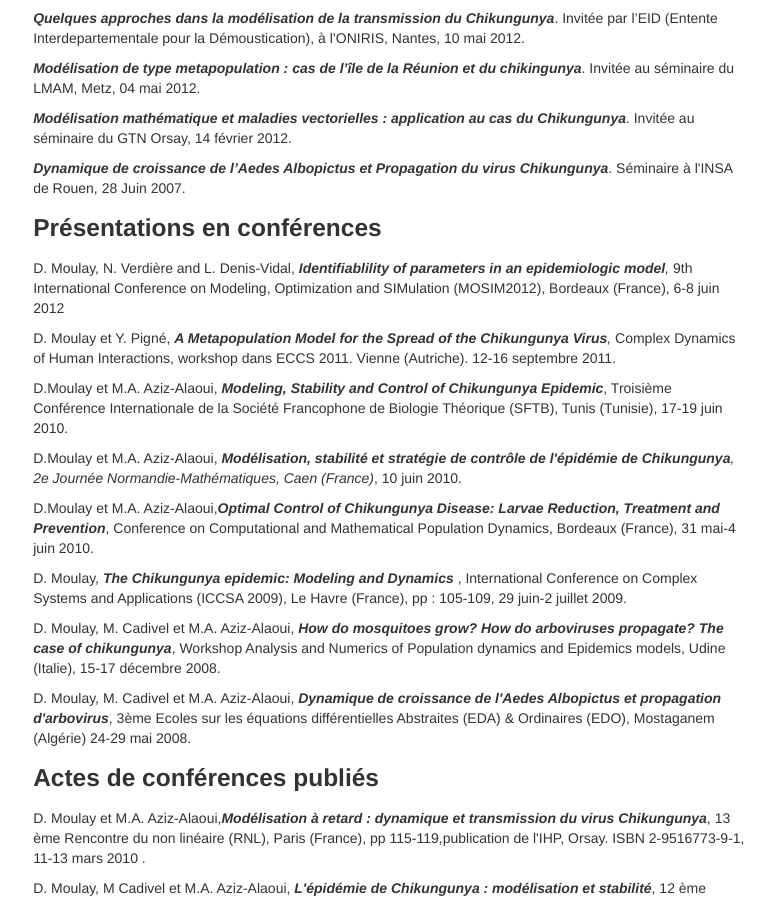
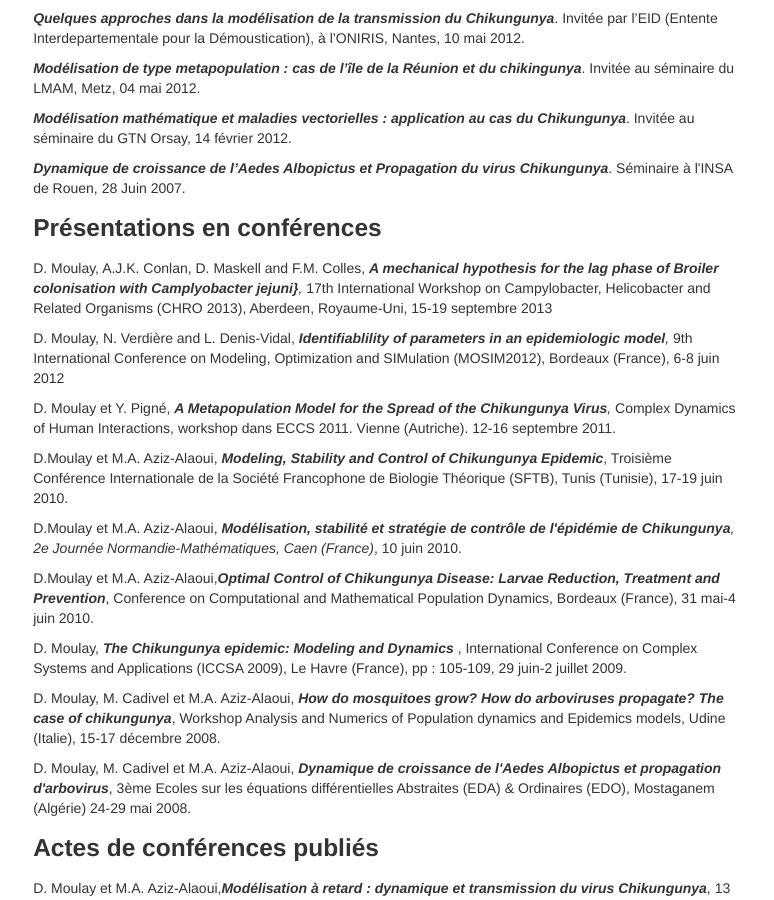
Before and after one commit to djamilator/djamilator.github.io, a Jekyll site: the page built from publications/index.html, in a window 1280 px wide and 900 px high, scrolled down 734 px. Shown: the whole window, without its empty margins (373-1147 px from the left). Built offline with Jekyll 4.4.1, drawn with Linux system fonts in a browser that asks for light colours; Markdown is read by kramdown in place of the engine named in the settings.

Commit message:
conference aberdeen

```diff
--- a/publications/index.html
+++ b/publications/index.html
@@ -52,6 +52,11 @@ Quelques approches dans la modélisation de la transmission du Chikungunya</i></
 <h3>Présentations en conférences</h3>
 
 <p>
+D. Moulay, A.J.K. Conlan, D. Maskell and F.M. Colles, <b><i>A mechanical hypothesis for the lag phase of Broiler colonisation with Camplyobacter jejuni}</b>,</i> 17th International Workshop on Campylobacter, Helicobacter and Related Organisms (CHRO 2013), Aberdeen, Royaume-Uni, 15-19 septembre 2013
+</p>
+
+
+<p>
 D. Moulay, N. Verdière and L. Denis-Vidal, <b><i>Identifiablility of parameters in an epidemiologic model</b>,</i> 9th International Conference on Modeling, Optimization and SIMulation (MOSIM2012), Bordeaux (France), 6-8 juin 2012
 </p>
 
```
